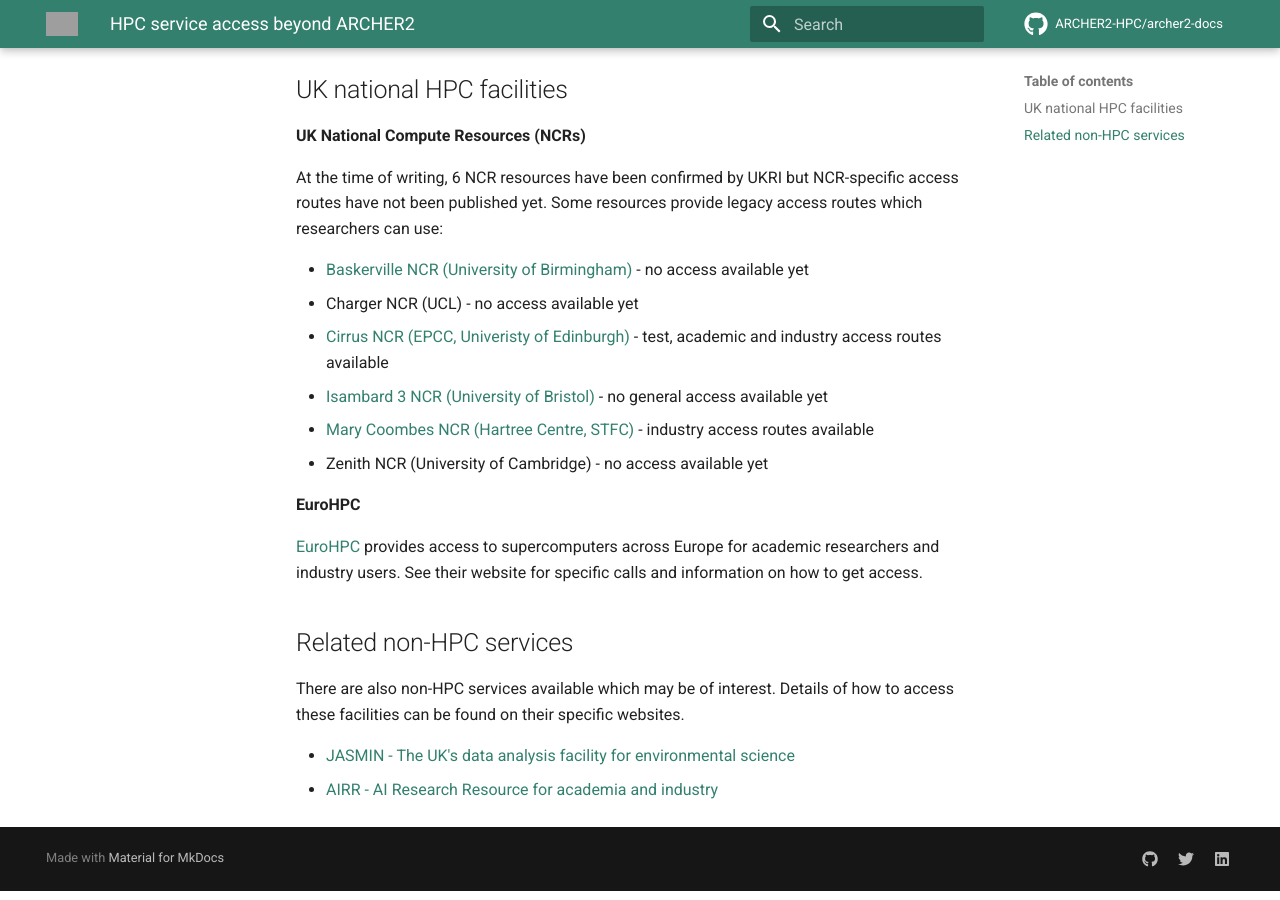
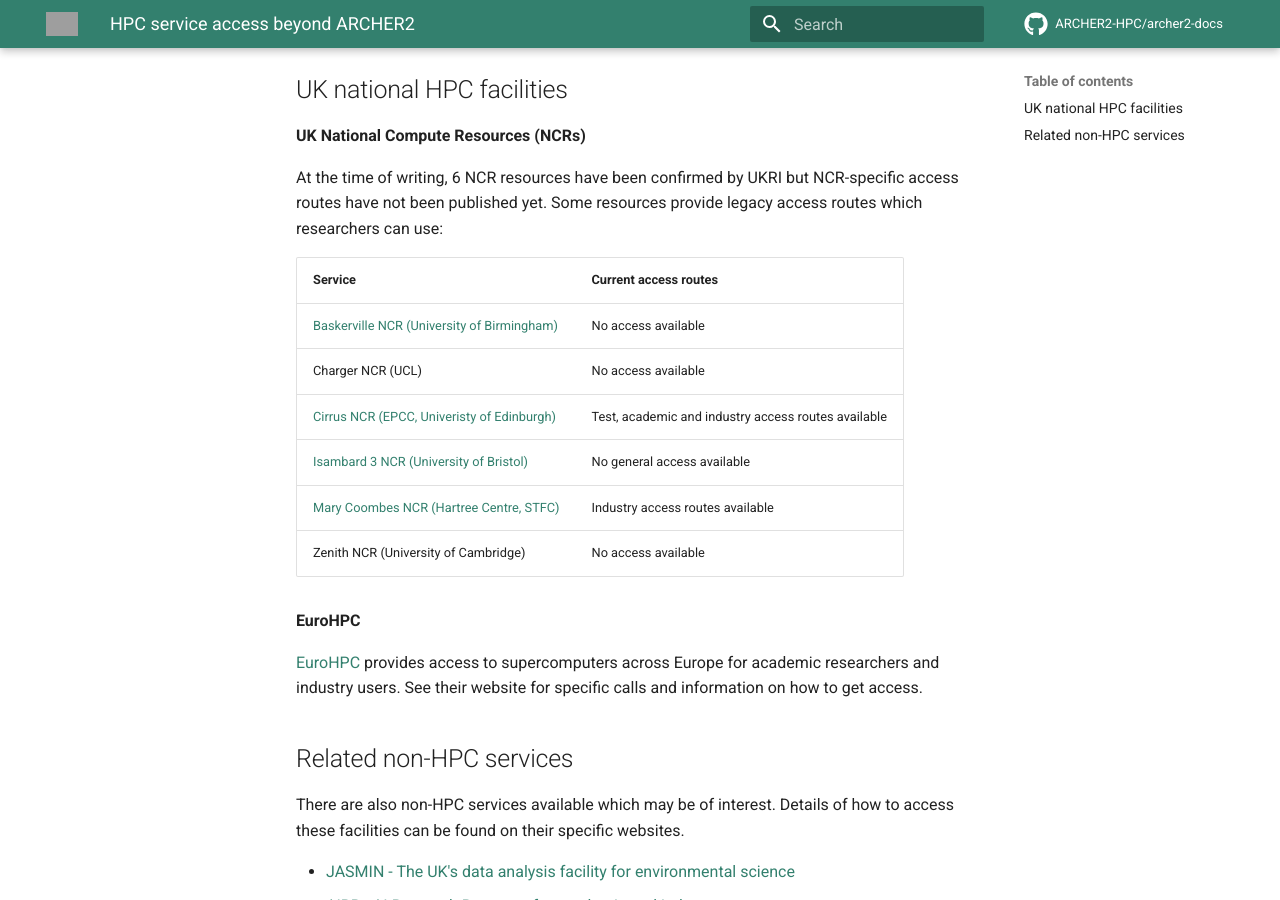
Before and after one commit to ARCHER2-HPC/archer2-docs, an MkDocs documentation site: the page built from docs/end-of-service-2026/next-services.md, in a window 1280 px wide and 900 px high, scrolled down 412 px. Built offline with MkDocs 1.6.1 and Material for MkDocs 9.7.7, drawn with Linux system fonts in a browser that asks for light colours; comment, search, counter and statistics services are not loaded; grey boxes are pictures that could not be loaded.

Commit message:
Makes table

```diff
--- a/docs/end-of-service-2026/next-services.md
+++ b/docs/end-of-service-2026/next-services.md
@@ -18,12 +18,14 @@
 routes have not been published yet. Some resources provide legacy access routes which
 researchers can use:
 
-- [Baskerville NCR (University of Birmingham)](https://www.baskerville.ac.uk/) - no access available yet
-- Charger NCR (UCL) - no access available yet
-- [Cirrus NCR (EPCC, Univeristy of Edinburgh)](https://www.cirrus.ac.uk) - test, academic and industry access routes available
-- [Isambard 3 NCR (University of Bristol)](https://docs.isambard.ac.uk/access/#isambard-3) - no general access available yet
-- [Mary Coombes NCR (Hartree Centre, STFC)](https://www.hartree.stfc.ac.uk/technologies/mary-coombs/) - industry access routes available
-- Zenith NCR (University of Cambridge) - no access available yet
+| Service | Current access routes |
+|---|---|
+| [Baskerville NCR (University of Birmingham)](https://www.baskerville.ac.uk/) | No access available |
+| Charger NCR (UCL) | No access available |
+| [Cirrus NCR (EPCC, Univeristy of Edinburgh)](https://www.cirrus.ac.uk) | Test, academic and industry access routes available |
+| [Isambard 3 NCR (University of Bristol)](https://docs.isambard.ac.uk/access/#isambard-3) | No general access available |
+| [Mary Coombes NCR (Hartree Centre, STFC)](https://www.hartree.stfc.ac.uk/technologies/mary-coombs/) | Industry access routes available |
+| Zenith NCR (University of Cambridge) | No access available |
 
 **EuroHPC**
 
```
